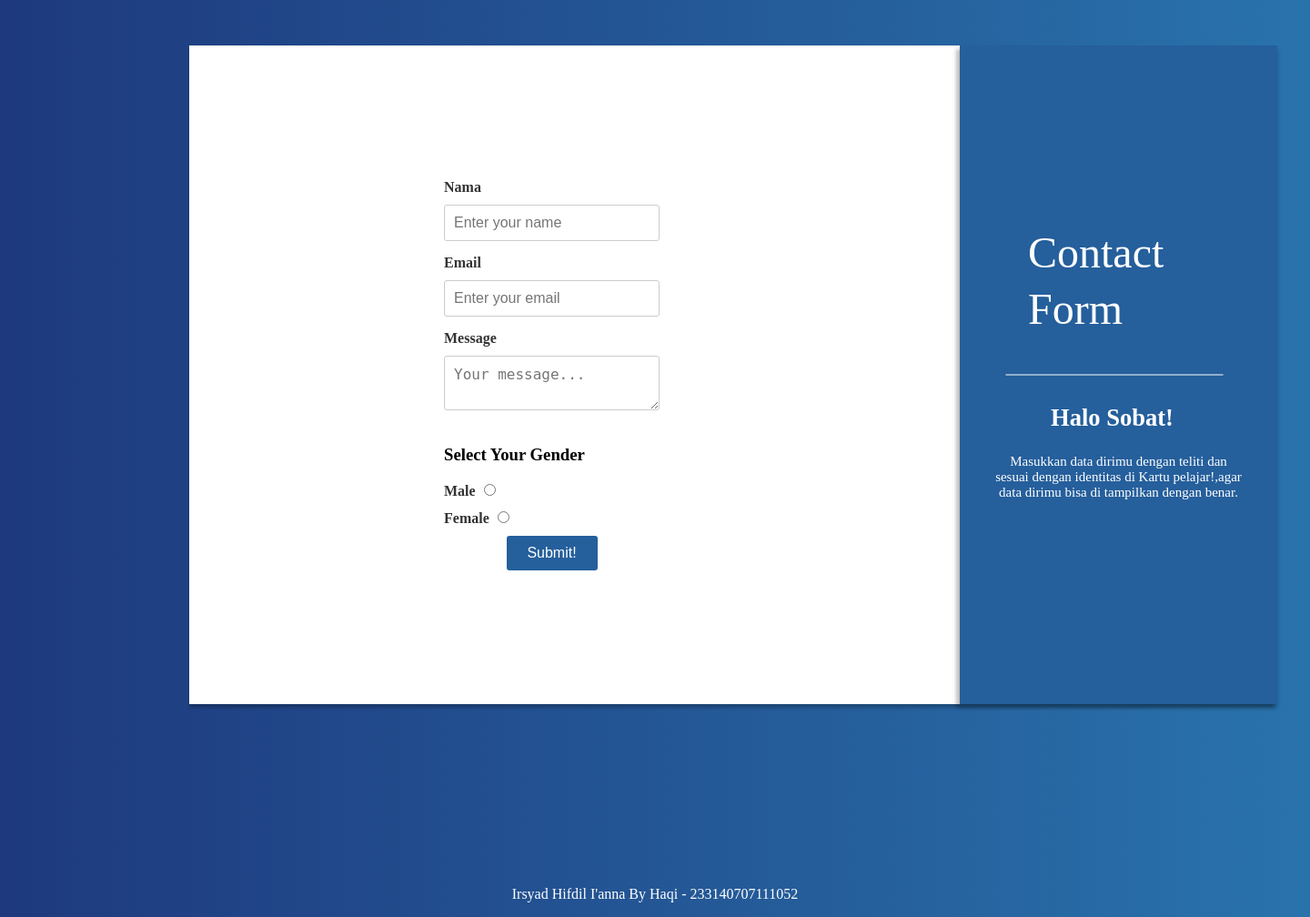
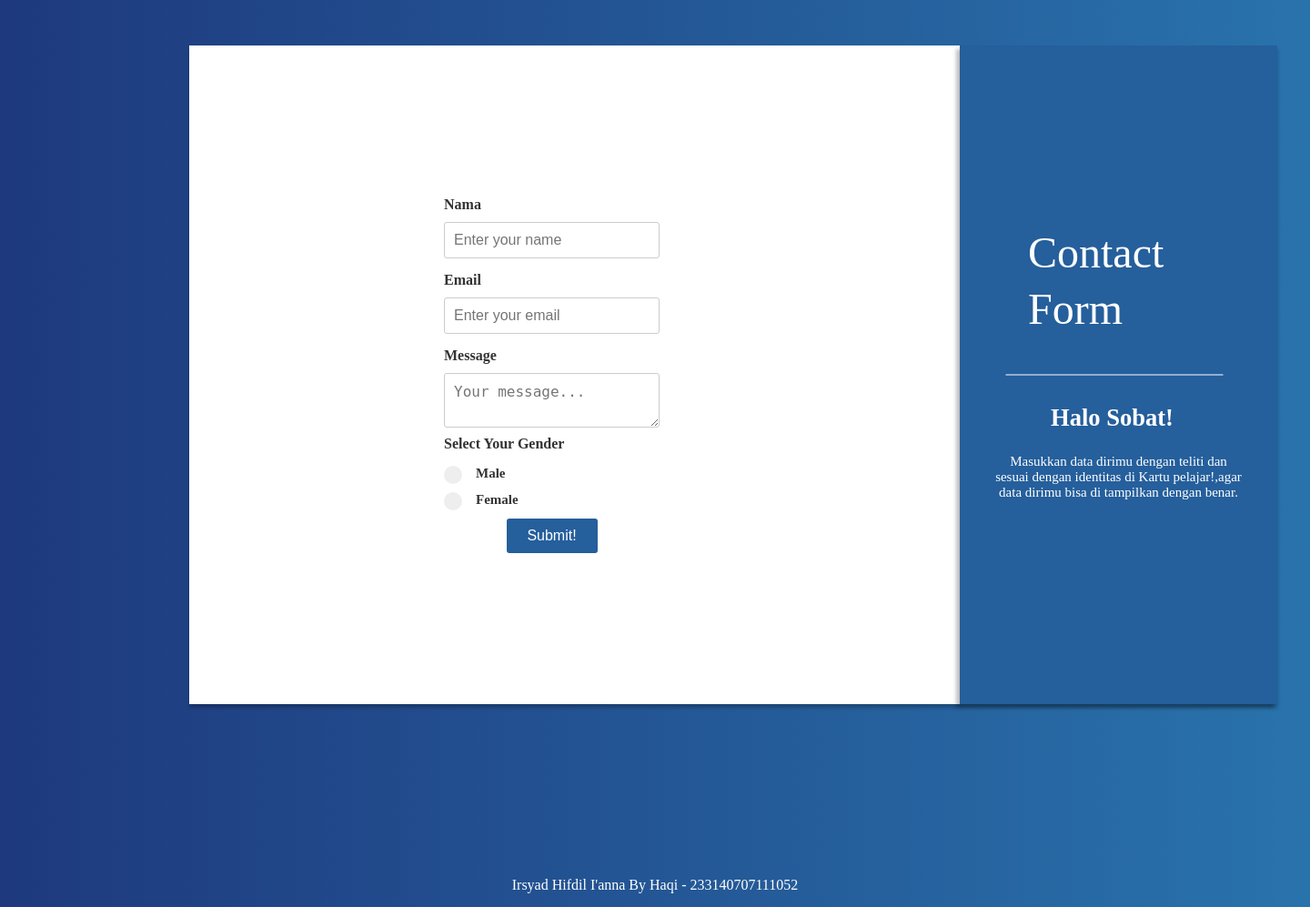
Before and after one commit to HalfTenshi/Tugas3belajargithub, a PHP site: page / in a window 1440 px wide. Shown: the part 206-1214 px from the top of the page at 91% size. Run offline with PHP 8.4, Linux system fonts and the light colour scheme.

Commit message:
menambahkan style css untuk radio button

```diff
--- a/index.php
+++ b/index.php
@@ -5,7 +5,7 @@
         $name=$_POST["name"];
         $email=$_POST["email"];
         $message=$_POST["message"];
-        $gender=$POST["gender"];
+        $gender=$_POST["Gender"];
 
         $sql ="INSERT INTO dataa(nama, email, pesan, Gender) VALUES ('$name','$email','$message','$gender')";
 
@@ -50,11 +50,11 @@
 
         <h3>Select Your Gender</h3>
         <label class="radio-container">Male
-            <input type="radio" name="gender" value="male">
+            <input type="radio" name="Gender" value="male">
             <span class="checkmark"></span>
         </label>
         <label class="radio-container">Female
-            <input type="radio" name="gender" value="female">
+            <input type="radio" name="Gender" value="female">
             <span class="checkmark"></span>
         </label>
 
--- a/style.css
+++ b/style.css
@@ -171,3 +171,65 @@ form button[type="submit"]:hover {
 .hidden {
     display: none;
 }
+/* gender selection */
+
+h3 {
+    margin-bottom: 15px;
+    color: #333;
+    font-family:Gotham;
+    margin-top:-10px;
+    font-size:16px;
+}
+
+.radio-container {
+    display: block;
+    position: relative;
+    padding-left: 35px;
+    margin-bottom: 12px;
+    cursor: pointer;
+    font-size: 15px;
+    user-select: none;
+}
+
+.radio-container input {
+    position: absolute;
+    opacity: 0;
+    cursor: pointer;
+}
+
+.checkmark {
+    position: absolute;
+    top: 0;
+    left: 0;
+    height: 20px;
+    width: 20px;
+    background-color: #eee;
+    border-radius: 50%;
+}
+
+.radio-container:hover input ~ .checkmark {
+    background-color: #ccc;
+}
+
+.radio-container input:checked ~ .checkmark {
+    background-color: #52b1f5;
+}
+
+.checkmark:after {
+    content: "";
+    position: absolute;
+    display: none;
+}
+
+.radio-container input:checked ~ .checkmark:after {
+    display: block;
+}
+
+.radio-container .checkmark:after {
+    top: 6px;
+    left: 6px;
+    width: 8px;
+    height: 8px;
+    border-radius: 50%;
+    background: white;
+}
```
